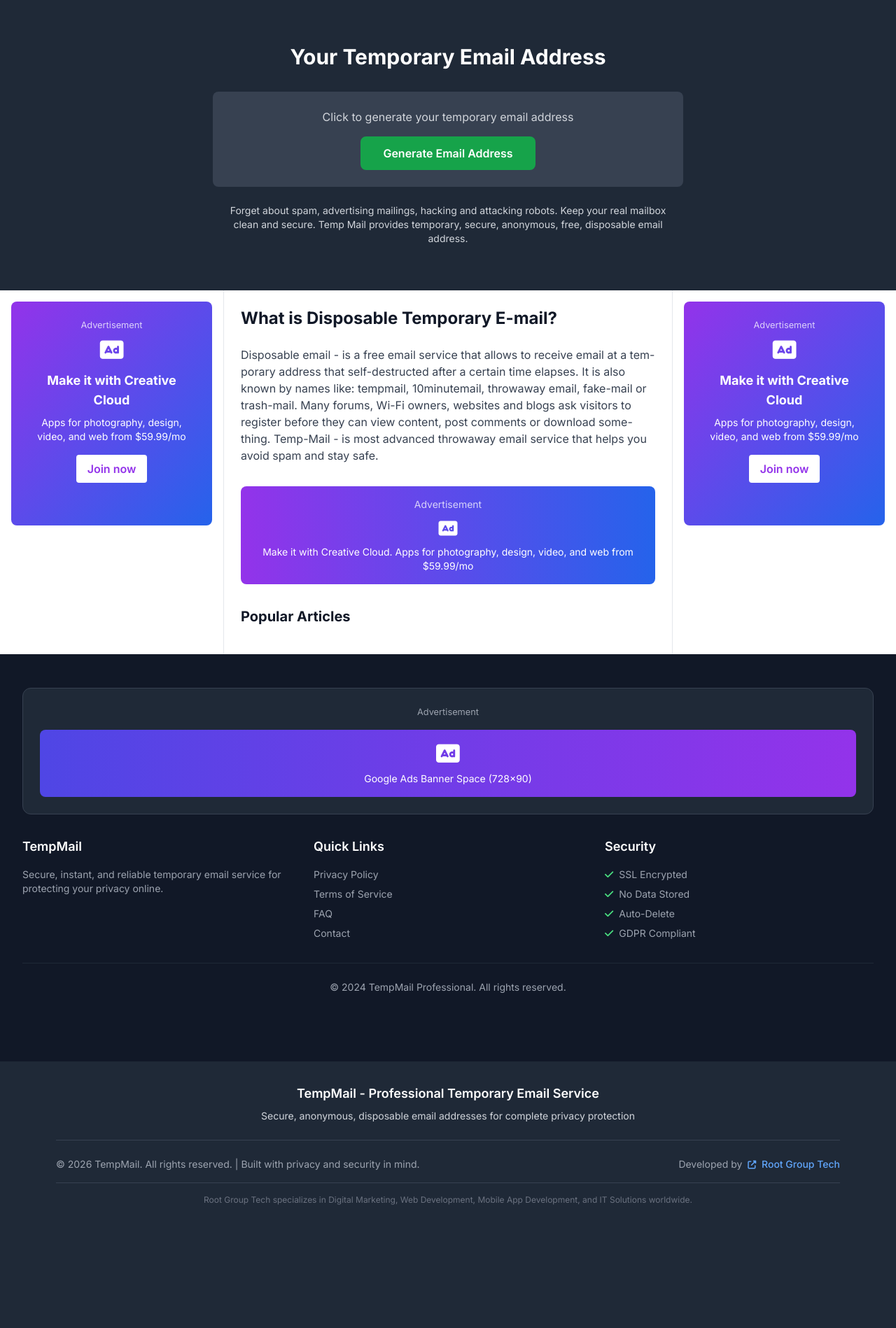
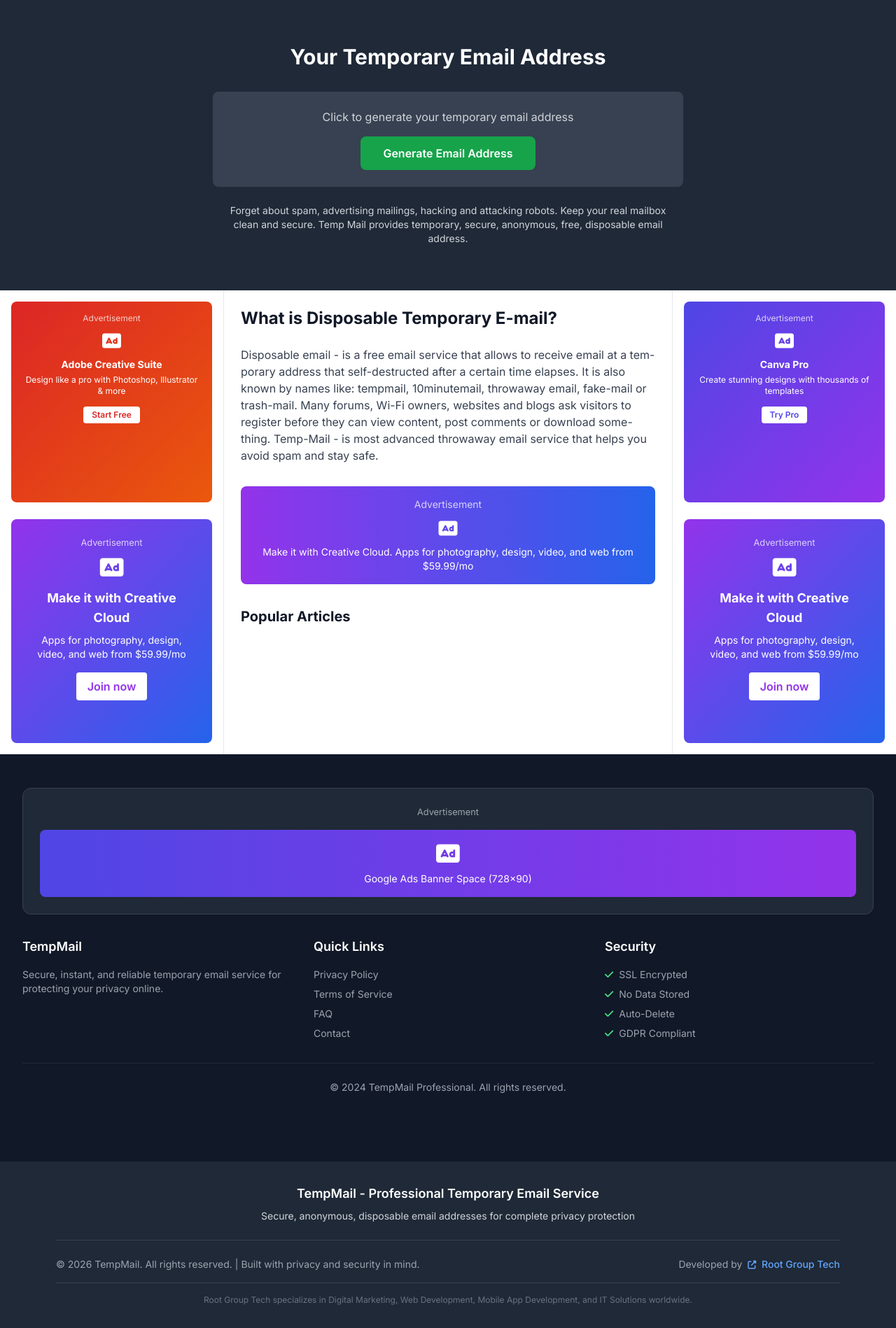
Before and after one commit to farman11/Tempmail, a Flask app: page / in a window 1280 px wide. Shown: the part 49-1947 px from the top of the page at 70% size. Before the commit the page ends 1771 px from the top, so only its background shows below. Run offline with Flask 3, Linux system fonts and the light colour scheme; data that the repository does not hold is empty; some libraries are stand-ins or nearby versions.

Commit message:
Incorporate advertising spaces on both sides of the email interface
Adds square advertisement blocks to the left and right sidebars in index.html.

Replit-Commit-Author: Agent
Replit-Commit-Session-Id: 9d79de51-fa8d-4a22-b8e5-ae98b7bab5fa
Replit-Commit-Screenshot-Url: https://storage.googleapis.com/screenshot-production-us-central1/a3b5b631-573d-4f4c-ae3e-288178e788f5/9d79de51-fa8d-4a22-b8e5-ae98b7bab5fa/y1xsB0W

```diff
--- a/templates/index.html
+++ b/templates/index.html
@@ -77,8 +77,21 @@
 <div class="flex flex-col xl:flex-row max-w-screen-2xl mx-auto">
     <!-- Left Sidebar (Hidden on mobile, tablet, and large screens - only visible on extra large screens) -->
     <div class="hidden xl:block w-80 bg-white border-r border-gray-200">
-        <!-- Advertisement Space -->
+        <!-- Square Advertisement Space -->
         <div class="p-4">
+            <div class="bg-gradient-to-br from-red-600 to-orange-600 rounded-lg p-4 text-white text-center aspect-square mb-6">
+                <small class="block mb-2 opacity-75 text-xs">Advertisement</small>
+                <div class="text-center">
+                    <i class="fas fa-ad text-2xl mb-2"></i>
+                    <h3 class="text-sm font-bold mb-1">Adobe Creative Suite</h3>
+                    <p class="text-xs mb-3">Design like a pro with Photoshop, Illustrator & more</p>
+                    <button class="bg-white text-red-600 px-3 py-1 rounded text-xs font-semibold">
+                        Start Free
+                    </button>
+                </div>
+            </div>
+
+            <!-- Rectangular Advertisement Space -->
             <div class="bg-gradient-to-br from-purple-600 to-blue-600 rounded-lg p-6 text-white text-center min-h-80">
                 <small class="block mb-2 opacity-75">Advertisement</small>
                 <div class="text-center">
@@ -225,8 +238,21 @@
 
     <!-- Right Sidebar (Hidden on mobile, tablet, and large screens - only visible on extra large screens) -->
     <div class="hidden xl:block w-80 bg-white border-l border-gray-200">
-        <!-- Advertisement Space -->
+        <!-- Square Advertisement Space -->
         <div class="p-4">
+            <div class="bg-gradient-to-br from-indigo-600 to-purple-600 rounded-lg p-4 text-white text-center aspect-square mb-6">
+                <small class="block mb-2 opacity-75 text-xs">Advertisement</small>
+                <div class="text-center">
+                    <i class="fas fa-ad text-2xl mb-2"></i>
+                    <h3 class="text-sm font-bold mb-1">Canva Pro</h3>
+                    <p class="text-xs mb-3">Create stunning designs with thousands of templates</p>
+                    <button class="bg-white text-indigo-600 px-3 py-1 rounded text-xs font-semibold">
+                        Try Pro
+                    </button>
+                </div>
+            </div>
+
+            <!-- Rectangular Advertisement Space -->
             <div class="bg-gradient-to-br from-purple-600 to-blue-600 rounded-lg p-6 text-white text-center min-h-80">
                 <small class="block mb-2 opacity-75">Advertisement</small>
                 <div class="text-center">
```
Also changed, not shown: attached_assets/targeted_element_1752943480932.png (added).
